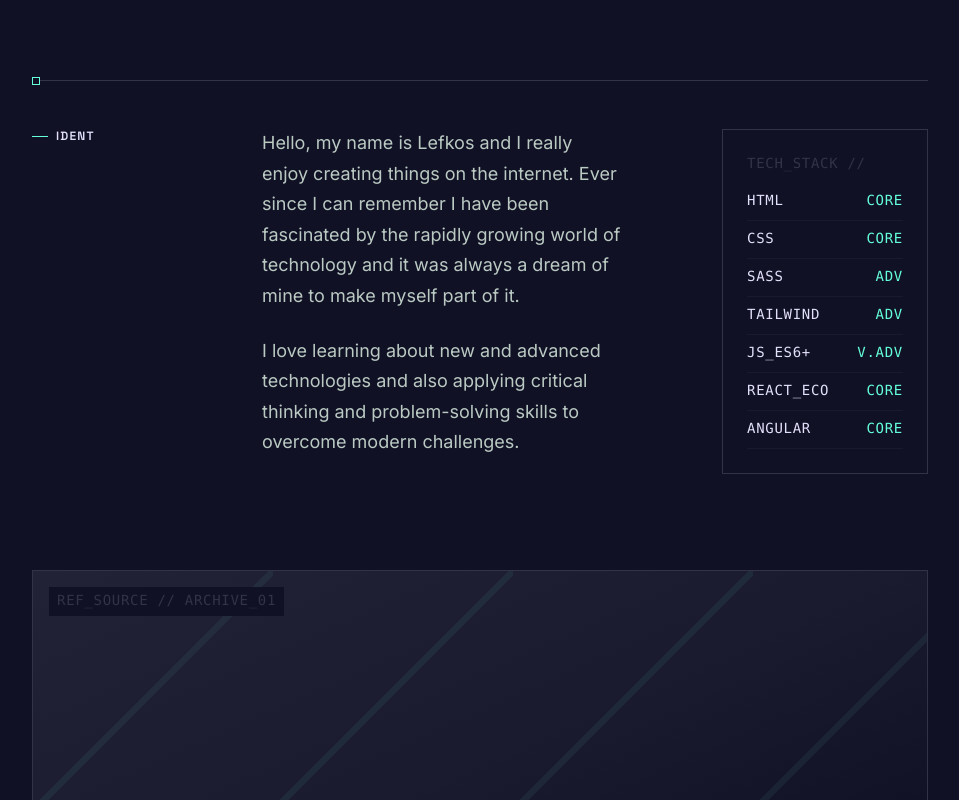
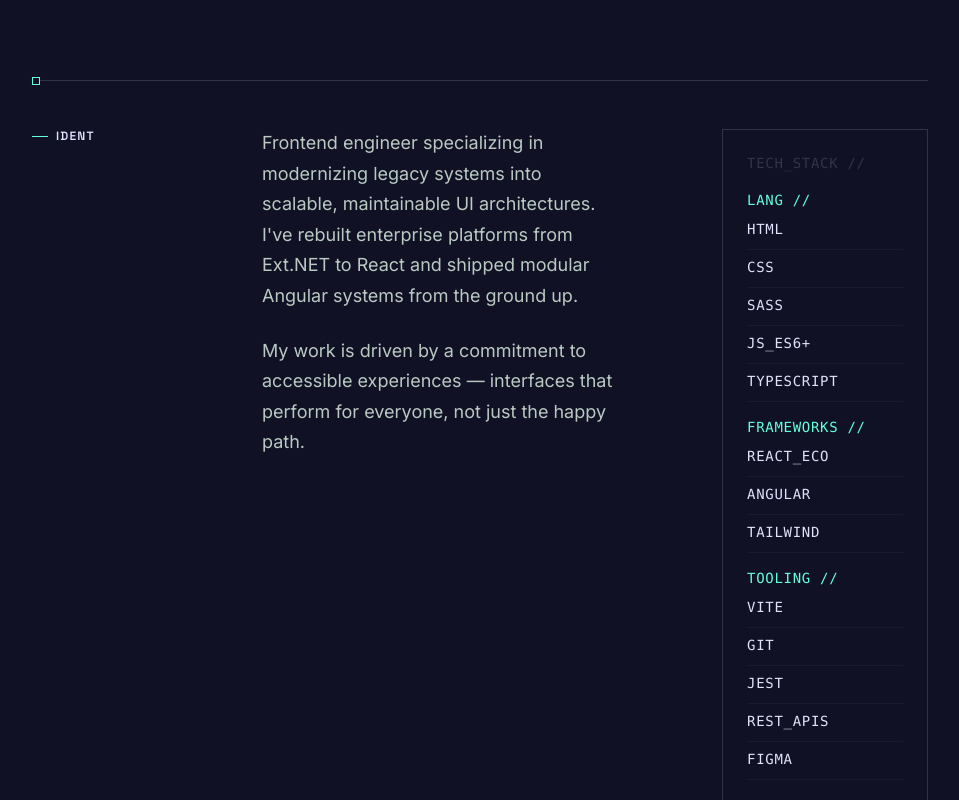
Before and after one commit to lefkosp/portfoliov2, a Next.js app: page / in a window 1280 px wide. Shown: the part 880-1680 px from the top of the page, without its empty margins (304-1263 px from the left). Built offline with nearby package versions, Linux system fonts and the light colour scheme.

Commit message:
copy changes

```diff
--- a/components/about.tsx
+++ b/components/about.tsx
@@ -1,13 +1,18 @@
 import { FadeIn } from "./fade-in";
 
 const techStack = [
-  { name: "HTML", level: "CORE" },
-  { name: "CSS", level: "CORE" },
-  { name: "SASS", level: "ADV" },
-  { name: "TAILWIND", level: "ADV" },
-  { name: "JS_ES6+", level: "V.ADV" },
-  { name: "REACT_ECO", level: "CORE" },
-  { name: "ANGULAR", level: "CORE" },
+  {
+    category: "LANG //",
+    items: ["HTML", "CSS", "SASS", "JS_ES6+", "TYPESCRIPT"],
+  },
+  {
+    category: "FRAMEWORKS //",
+    items: ["REACT_ECO", "ANGULAR", "TAILWIND"],
+  },
+  {
+    category: "TOOLING //",
+    items: ["VITE", "GIT", "JEST", "REST_APIS", "FIGMA"],
+  },
 ];
 
 export function About() {
@@ -30,15 +35,14 @@ export function About() {
           delay={100}
         >
           <p>
-            Hello, my name is Lefkos and I really enjoy creating things on the
-            internet. Ever since I can remember I have been fascinated by the
-            rapidly growing world of technology and it was always a dream of
-            mine to make myself part of it.
+            Frontend engineer specializing in modernizing legacy systems into
+            scalable, maintainable UI architectures. I've rebuilt enterprise
+            platforms from Ext.NET to React and shipped modular Angular systems
+            from the ground up.
           </p>
           <p>
-            I love learning about new and advanced technologies and also
-            applying critical thinking and problem-solving skills to overcome
-            modern challenges.
+            My work is driven by a commitment to accessible experiences
+            — interfaces that perform for everyone, not just the happy path.
           </p>
         </FadeIn>
 
@@ -49,17 +53,23 @@ export function About() {
           <div className="mb-4 font-mono text-technical-mono text-surface-variant">
             TECH_STACK //
           </div>
-          <ul className="flex flex-col gap-2 font-mono text-technical-mono text-on-surface">
-            {techStack.map((item) => (
-              <li
-                key={item.name}
-                className="flex justify-between border-b border-surface-variant/30 pb-2"
-              >
-                <span>{item.name}</span>
-                <span className="text-accent">{item.level}</span>
-              </li>
+          <div className="flex flex-col gap-4 font-mono text-technical-mono">
+            {techStack.map((group) => (
+              <div key={group.category}>
+                <div className="mb-2 text-accent">{group.category}</div>
+                <ul className="flex flex-col gap-2 text-on-surface">
+                  {group.items.map((item) => (
+                    <li
+                      key={item}
+                      className="border-b border-surface-variant/30 pb-2"
+                    >
+                      {item}
+                    </li>
+                  ))}
+                </ul>
+              </div>
             ))}
-          </ul>
+          </div>
         </FadeIn>
       </div>
     </section>
--- a/components/experience.tsx
+++ b/components/experience.tsx
@@ -16,7 +16,7 @@ const entries: ExperienceEntry[] = [
     role: "Software Developer (Frontend) — ClearSkies",
     period: "JUN_2025 -> PRESENT",
     description:
-      "Contributing to the modernization of a core internal platform by rebuilding the frontend using React, with a focus on improving usability, performance, and long-term maintainability. Rewriting the ClearSkies platform from C# and Ext.NET to a modern React-based stack while ramping up on a legacy system.",
+      "Leading the full rewrite of ClearSkies from C#/Ext.NET to a modern React architecture. Replaced a brittle legacy UI layer with composable component systems, reducing developer onboarding friction and improving cross-team maintainability for long-term platform evolution.",
     current: true,
   },
   {
@@ -25,7 +25,7 @@ const entries: ExperienceEntry[] = [
     role: "Frontend Developer",
     period: "APR_2022 -> MAY_2025",
     description:
-      "Spearheaded the development of an internal staffing module using Angular and TypeScript and collaborated closely with the Node.js backend team to ensure seamless API integration. Implemented mobile-first design principles to improve platform accessibility and user experience.",
+      "Architected and shipped an internal staffing module in Angular/TypeScript with tight Node.js API integration. Mobile-first implementation expanded platform reach to field teams, eliminating manual scheduling overhead and streamlining cross-department coordination.",
   },
   {
     status: "ARCHIVED_NODE",
@@ -33,7 +33,7 @@ const entries: ExperienceEntry[] = [
     role: "Owner & Digital Strategist",
     period: "SEP_2018 -> SEP_2021",
     description:
-      "Founded and operated an e-commerce platform with daily inventory and pricing management. Managed three social media channels with consistent content creation and community engagement, executing marketing strategies that secured strategic partnership opportunities.",
+      "Built and maintained a custom e-commerce platform end-to-end — product pages, landing flows, and conversion-optimized checkout. Owned the frontend layer alongside inventory systems and pricing logic. Business strategy and social channel growth drove recurring brand partnerships.",
   },
 ];
 
--- a/components/hero.tsx
+++ b/components/hero.tsx
@@ -14,7 +14,7 @@ export function Hero() {
             <br />
             STATUS:{" "}
             <span className="text-foreground">
-              BUILDING INCLUSIVE DIGITAL EXPERIENCES
+              FRONTEND SYSTEMS. NO SHORTCUTS.
             </span>
             <span className="mt-2 block text-surface-variant">{"*/"}</span>
           </div>
```
